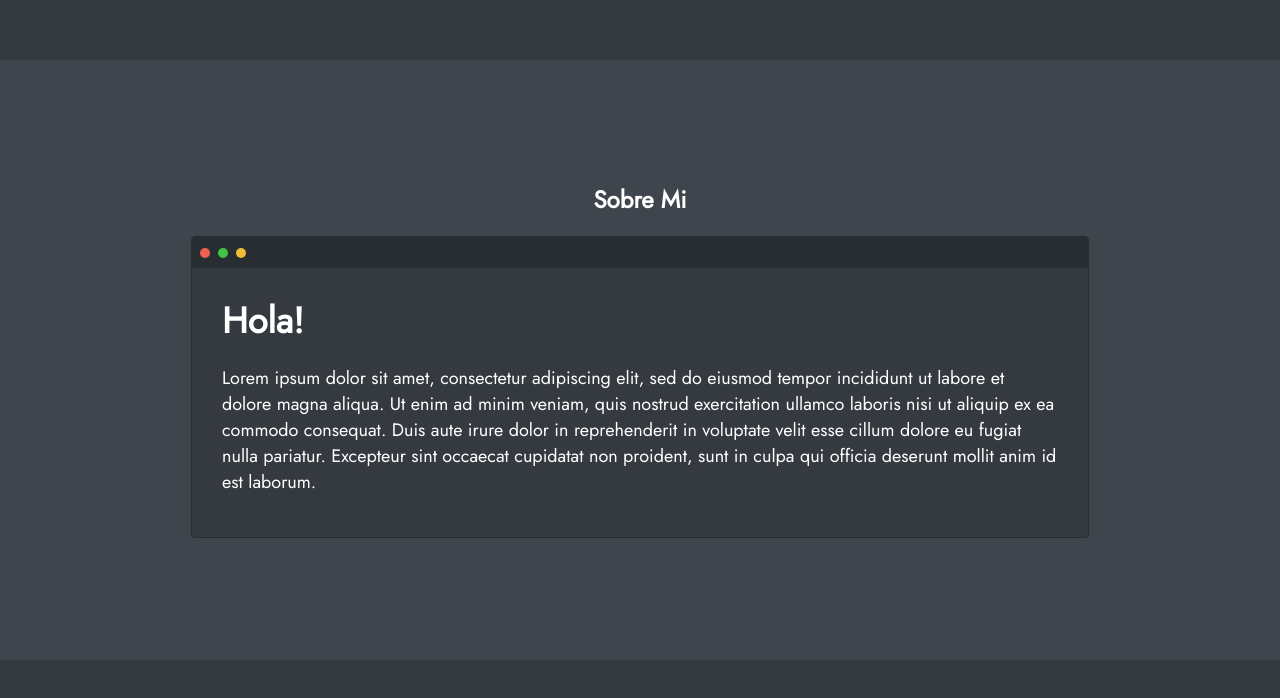
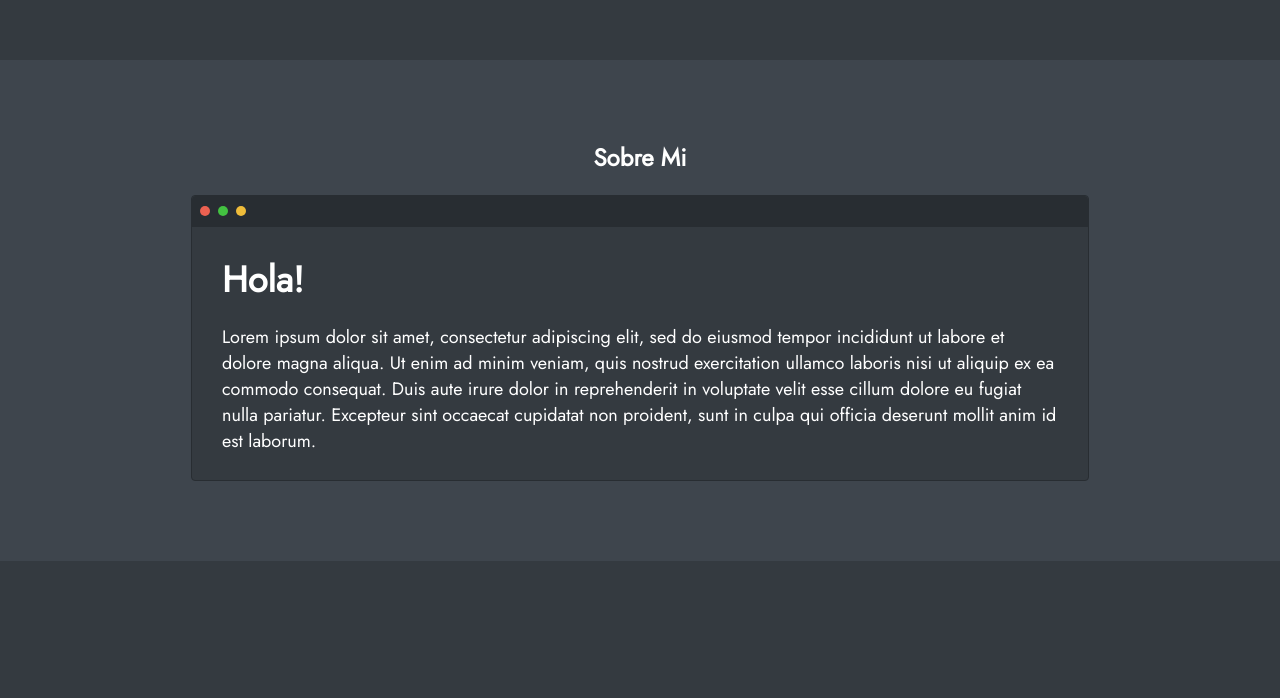
Before and after one commit to Ldsc2002/portfolio-react-ui, a React (Vite) app: page / in a window 1280 px wide. Shown: the part 740-1438 px from the top of the page. Built offline with nearby package versions, Linux system fonts and the light colour scheme.

Commit message:
Changed behavior on small devices

```diff
--- a/src/style/About.module.css
+++ b/src/style/About.module.css
@@ -6,19 +6,7 @@
     background-color: #3E454D;
     color: white;
     flex-direction: column;
-    min-height: 600px;
-}
-
-@media only screen and (max-width: 1200px) {
-    .container {
-        height: 100vh;
-    }
-}
-
-@media only screen and (min-width: 1200px) {
-    .container {
-        height: 60vh;
-    }
+    padding: 10vh 0vh;
 }
 
 .title {
--- a/src/style/InfoWindow.module.css
+++ b/src/style/InfoWindow.module.css
@@ -8,21 +8,16 @@
     border-radius: 4px;
     max-width: 1400px;
     overflow: auto;
+    min-height: 30vh;
 }
 
 @media only screen and (max-width: 1200px) {
-    .container {
-        height: 60%;
-    }
     .text {
         font-size: 14px;
     }
 }
 
 @media only screen and (min-width: 1200px) {
-    .container {
-        height: 50%;
-    }
     .text {
         font-size: 18px;
     }
```
